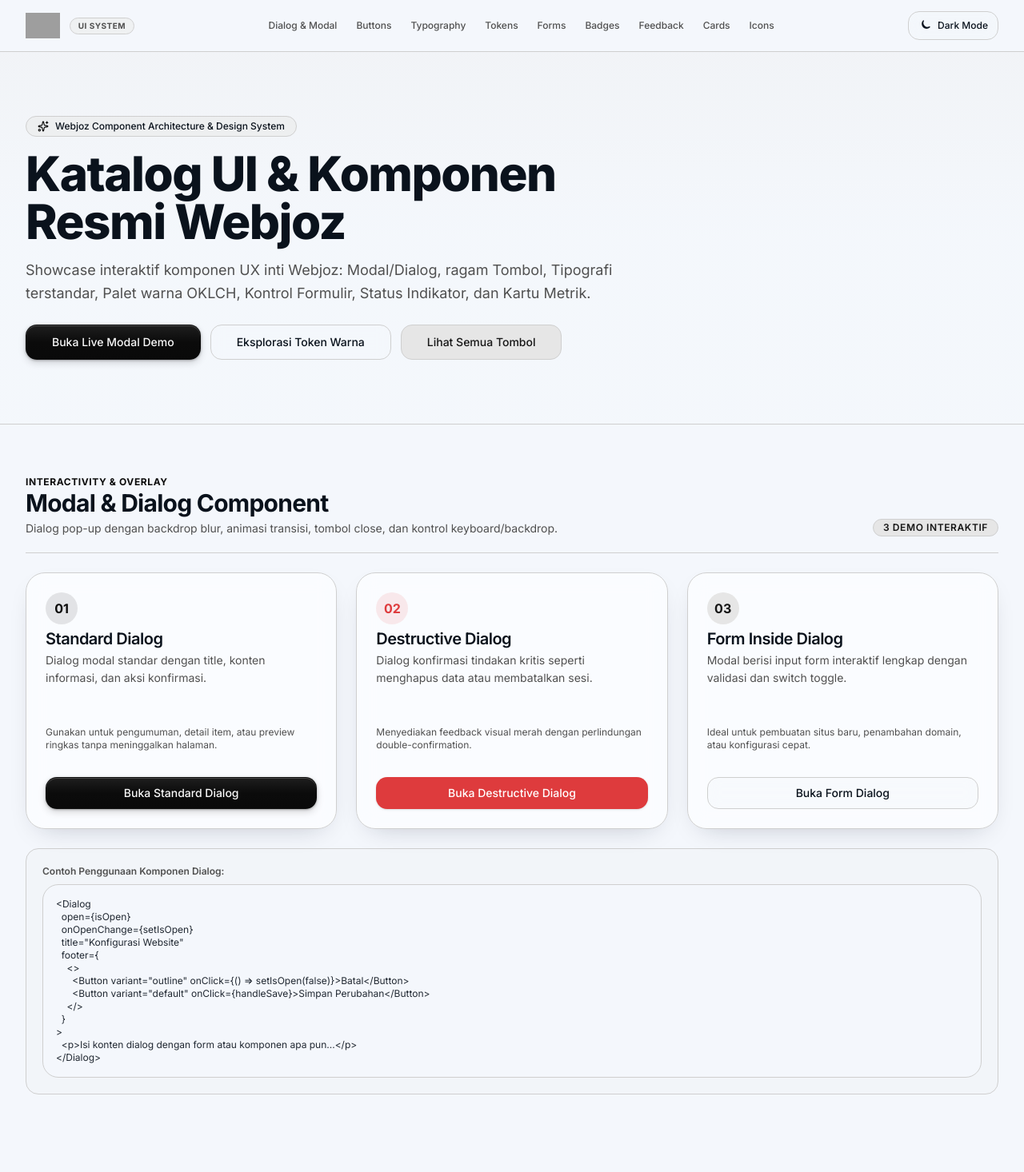
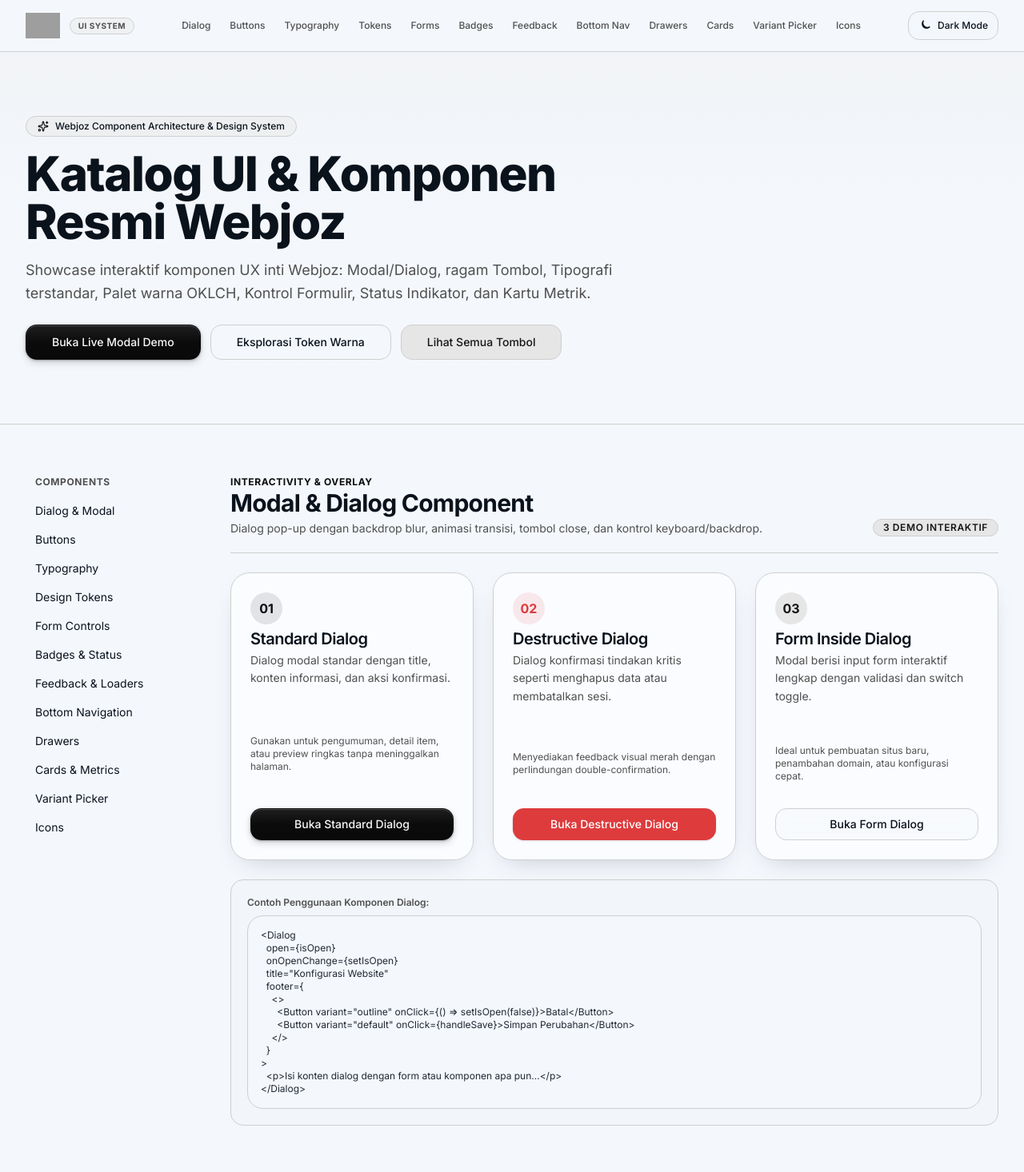
Before and after one commit to kanjengadipati/webjoz-ui, a Next.js app: page / in a window 1280 px wide. Shown: the top 1466 px of the page at 80% size. Built offline with nearby package versions, Linux system fonts and the light colour scheme; grey boxes are pictures that could not be loaded.

Commit message:
feat: showcase sidebar nav + new component demos (PageLoading, Skeleton, SectionTitle)

```diff
--- a/app/page.tsx
+++ b/app/page.tsx
@@ -16,13 +16,17 @@ import {
   Drawer,
   EmptyState,
   FormField,
+  PageLoading,
   Input,
   Label,
   MetricCard,
   Select,
   CustomSelect,
   type CustomSelectOption,
+  SectionTitle,
   Separator,
+  Skeleton,
+  SkeletonBlock,
   SkeletonCard,
   SkeletonTable,
   SkeletonText,
@@ -249,14 +253,17 @@ export default function DesignSystemPage() {
 
           {/* Quick jump navigation */}
           <nav className="hidden xl:flex items-center gap-1 text-xs font-medium text-muted-foreground shrink-0">
-            <a href="#dialogs" className="px-2.5 py-1.5 rounded-lg hover:text-foreground hover:bg-muted transition-colors whitespace-nowrap">Dialog & Modal</a>
+            <a href="#dialogs" className="px-2.5 py-1.5 rounded-lg hover:text-foreground hover:bg-muted transition-colors whitespace-nowrap">Dialog</a>
             <a href="#buttons" className="px-2.5 py-1.5 rounded-lg hover:text-foreground hover:bg-muted transition-colors whitespace-nowrap">Buttons</a>
             <a href="#typography" className="px-2.5 py-1.5 rounded-lg hover:text-foreground hover:bg-muted transition-colors whitespace-nowrap">Typography</a>
             <a href="#tokens" className="px-2.5 py-1.5 rounded-lg hover:text-foreground hover:bg-muted transition-colors whitespace-nowrap">Tokens</a>
             <a href="#forms" className="px-2.5 py-1.5 rounded-lg hover:text-foreground hover:bg-muted transition-colors whitespace-nowrap">Forms</a>
             <a href="#badges" className="px-2.5 py-1.5 rounded-lg hover:text-foreground hover:bg-muted transition-colors whitespace-nowrap">Badges</a>
             <a href="#feedback" className="px-2.5 py-1.5 rounded-lg hover:text-foreground hover:bg-muted transition-colors whitespace-nowrap">Feedback</a>
+            <a href="#bottom-nav" className="px-2.5 py-1.5 rounded-lg hover:text-foreground hover:bg-muted transition-colors whitespace-nowrap">Bottom Nav</a>
+            <a href="#drawers" className="px-2.5 py-1.5 rounded-lg hover:text-foreground hover:bg-muted transition-colors whitespace-nowrap">Drawers</a>
             <a href="#cards" className="px-2.5 py-1.5 rounded-lg hover:text-foreground hover:bg-muted transition-colors whitespace-nowrap">Cards</a>
+            <a href="#variant-picker" className="px-2.5 py-1.5 rounded-lg hover:text-foreground hover:bg-muted transition-colors whitespace-nowrap">Variant Picker</a>
             <a href="#icons" className="px-2.5 py-1.5 rounded-lg hover:text-foreground hover:bg-muted transition-colors whitespace-nowrap">Icons</a>
           </nav>
 
@@ -311,7 +318,31 @@ export default function DesignSystemPage() {
       </section>
 
       {/* Main Content Sections */}
-      <main className="max-w-7xl mx-auto px-4 sm:px-6 lg:px-8 py-16 space-y-24">
+      <div className="max-w-7xl mx-auto px-4 sm:px-6 lg:px-8 py-16 flex gap-8">
+        <aside className="hidden lg:block w-56 shrink-0">
+          <nav className="sticky top-24 space-y-1 text-sm" aria-label="Komponen">
+            <div className="text-xs font-bold uppercase tracking-wider text-muted-foreground mb-3 px-3">Components</div>
+            {[
+              ["#dialogs", "Dialog & Modal"],
+              ["#buttons", "Buttons"],
+              ["#typography", "Typography"],
+              ["#tokens", "Design Tokens"],
+              ["#forms", "Form Controls"],
+              ["#badges", "Badges & Status"],
+              ["#feedback", "Feedback & Loaders"],
+              ["#bottom-nav", "Bottom Navigation"],
+              ["#drawers", "Drawers"],
+              ["#cards", "Cards & Metrics"],
+              ["#variant-picker", "Variant Picker"],
+              ["#icons", "Icons"],
+            ].map(([href, label]) => (
+              <a key={href} href={href} className="block px-3 py-1.5 rounded-lg text-muted-foreground hover:text-foreground hover:bg-muted transition-colors">
+                {label}
+              </a>
+            ))}
+          </nav>
+        </aside>
+        <main className="flex-1 min-w-0 space-y-24">
 
         {/* 1. MODAL & DIALOG SHOWCASE */}
         <section id="dialogs" className="scroll-mt-24 space-y-6">
@@ -605,6 +636,7 @@ export default function DesignSystemPage() {
               <div className="text-xs font-medium text-muted-foreground">Size default</div>
               <div className="flex flex-wrap items-center gap-3 p-6 rounded-2xl border border-border/60 bg-card/60">
                 <Button variant="floating-arrow">Create Website Now</Button>
+                <Button variant="floating-arrow" loading>Memproses...</Button>
                 <Button variant="floating-arrow" disabled>Disabled</Button>
               </div>
             </div>
@@ -625,7 +657,7 @@ export default function DesignSystemPage() {
 
           {/* Floating Arrow Right */}
           <div className="space-y-4">
-            <h3 className="text-base font-semibold">10. Floating Arrow Right</h3>
+            <h3 className="text-base font-semibold">9. Floating Arrow Right</h3>
             <p className="text-sm text-muted-foreground">
               Identik dengan Floating Arrow tapi badge lingkaran pakai panah → (kanan) bukan ↗.
               Cocok untuk CTA navigasi lurus seperti "Lanjut", "Mulai", "Next Step".
@@ -1084,6 +1116,7 @@ export default function DesignSystemPage() {
                 <Badge variant="secondary">Secondary</Badge>
                 <Badge variant="outline">Outline</Badge>
                 <Badge variant="destructive">Destructive</Badge>
+                <Badge variant="unstyled" className="border border-border/80 bg-muted/40">Unstyled</Badge>
               </CardContent>
             </Card>
 
@@ -1197,9 +1230,54 @@ export default function DesignSystemPage() {
               <SkeletonTable rows={3} cols={4} />
             </CardContent>
           </Card>
+
+          {/* PageLoading */}
+          <Card>
+            <CardHeader>
+              <CardTitle className="text-lg">PageLoading</CardTitle>
+              <CardDescription>Placeholder layar penuh / inline saat memuat halaman.</CardDescription>
+            </CardHeader>
+            <CardContent className="grid grid-cols-1 md:grid-cols-2 gap-4">
+              <div className="rounded-xl border border-border/60 bg-muted/20 p-2">
+                <PageLoading message="Memuat data..." description="Mengambil informasi terbaru" />
+              </div>
+              <div className="rounded-xl border border-border/60 bg-muted/20 p-2 flex items-center justify-center">
+                <PageLoading message="Memuat..." fullScreen={false} />
+              </div>
+            </CardContent>
+          </Card>
+
+          {/* Skeleton base & block */}
+          <Card>
+            <CardHeader>
+              <CardTitle className="text-lg">Skeleton &amp; SkeletonBlock</CardTitle>
+              <CardDescription>Elemen skeleton dasar dan blok placeholder.</CardDescription>
+            </CardHeader>
+            <CardContent className="space-y-4">
+              <div className="flex items-center gap-3">
+                <Skeleton className="size-10 rounded-xl" />
+                <div className="space-y-2 flex-1">
+                  <Skeleton className="h-4 w-1/3 rounded-full" />
+                  <Skeleton className="h-3 w-1/2 rounded-full" />
+                </div>
+              </div>
+              <SkeletonBlock className="h-24" />
+            </CardContent>
+          </Card>
+
+          {/* SectionTitle */}
+          <Card>
+            <CardHeader>
+              <CardTitle className="text-lg">SectionTitle</CardTitle>
+              <CardDescription>Komponen judul section dengan eyebrow dan action.</CardDescription>
+            </CardHeader>
+            <CardContent>
+              <SectionTitle eyebrow="Overview" title="Judul Section" action={<Button size="sm" variant="outline">Aksi</Button>} />
+            </CardContent>
+          </Card>
         </section>
 
-        {/* 9. BOTTOM NAVIGATION */}
+        {/* 8. BOTTOM NAVIGATION */}
         <section id="bottom-nav" className="scroll-mt-24 space-y-6">
           <div className="flex flex-col sm:flex-row sm:items-end justify-between gap-4 border-b border-border/60 pb-5">
             <div>
@@ -1285,7 +1363,7 @@ export default function DesignSystemPage() {
           </div>
         </section>
 
-        {/* 10. DRAWER (MOBILE) */}
+        {/* 9. DRAWER (MOBILE) */}
         <section id="drawers" className="scroll-mt-24 space-y-6">
           <div className="flex flex-col sm:flex-row sm:items-end justify-between gap-4 border-b border-border/60 pb-5">
             <div>
@@ -1513,7 +1591,7 @@ export default function DesignSystemPage() {
           </div>
         </section>
 
-        {/* 8. CARDS, METRICS & STATS */}
+        {/* 10. CARDS, METRICS & STATS */}
         <section id="cards" className="scroll-mt-24 space-y-6">
           <div className="flex flex-col sm:flex-row sm:items-end justify-between gap-4 border-b border-border/60 pb-5">
             <div>
@@ -1599,7 +1677,7 @@ export default function DesignSystemPage() {
           <VariantPickerDemo />
         </section>
 
-        {/* 9. ICONS & SPARKLE SHOWCASE */}
+        {/* 12. ICONS & SPARKLE SHOWCASE */}
         <section id="icons" className="scroll-mt-24 space-y-6">
           <div className="border-b border-border/60 pb-5">
             <div className="text-xs font-bold uppercase tracking-wider text-primary">Icons &amp; Sparkle</div>
@@ -1743,7 +1821,8 @@ export default function DesignSystemPage() {
           </Card>
         </section>
 
-      </main>
+        </main>
+      </div>
 
       {/* Footer */}
       <footer className="border-t border-border/80 bg-muted/30 py-12 mt-20">
```
